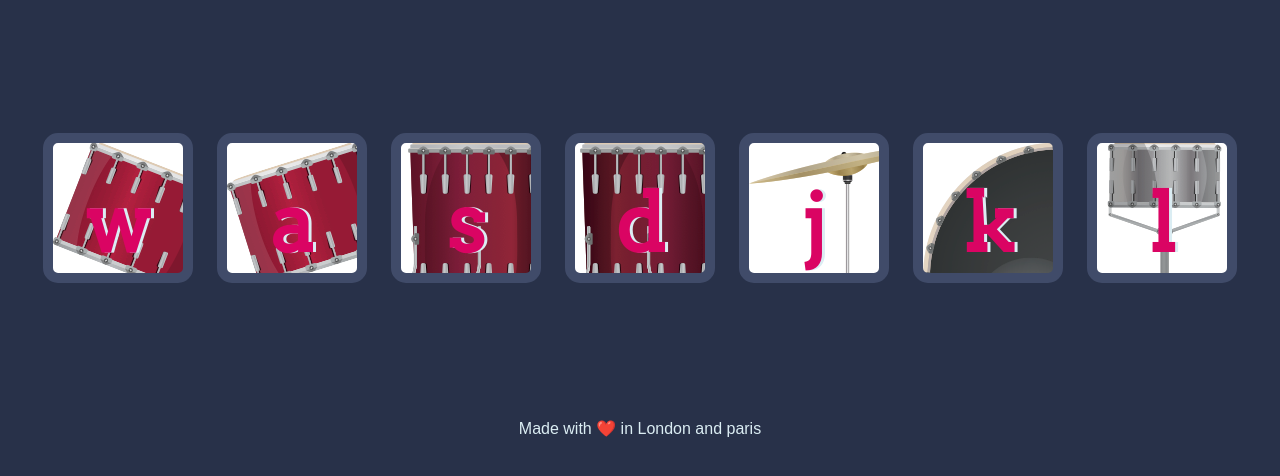
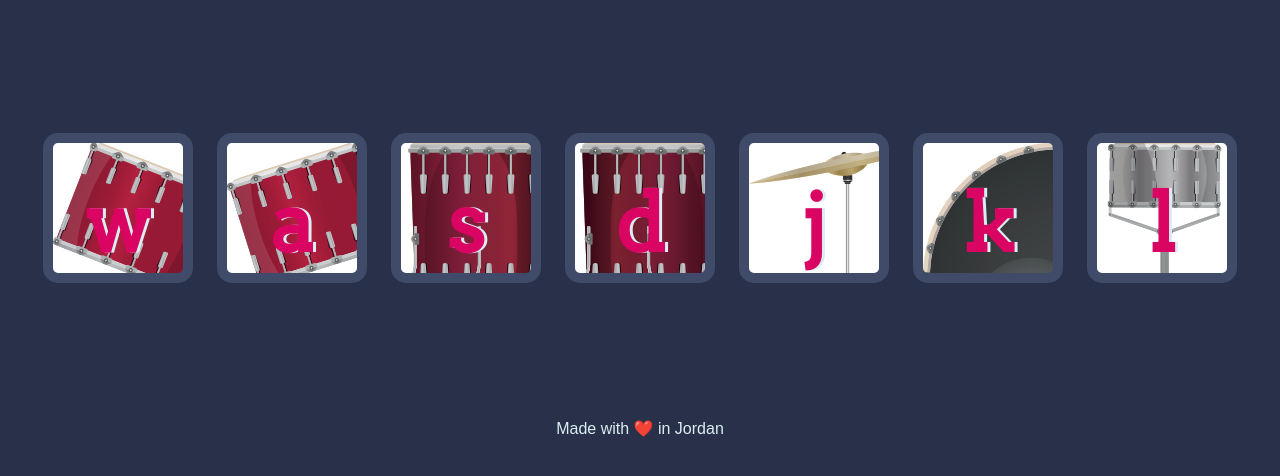
Before and after one commit to anasattili/Drum-Kit, a plain HTML site: page index.html in a window 1280 px wide. Shown: the part 156-632 px from the top of the page. Drawn offline with Linux system fonts and the light colour scheme.

Commit message:
save notes

```diff
--- a/index.html
+++ b/index.html
@@ -24,7 +24,7 @@
 
 
   <footer>
-    Made with ❤️ in London and paris
+    Made with ❤️ in Jordan
   </footer>
 <script src="index.js"></script></body>
 
--- a/index.js
+++ b/index.js
@@ -144,4 +144,4 @@ var houseKeeper2 = new Workers("maya", 25, ["reciption", "hall"]);
 console.log(houseKeeper1);
 console.log(houseKeeper2);
 console.log(houseKeeper1.age);
-   //console.log(houseKeeper1.clean());
+   console.log(houseKeeper1.clean());
```
